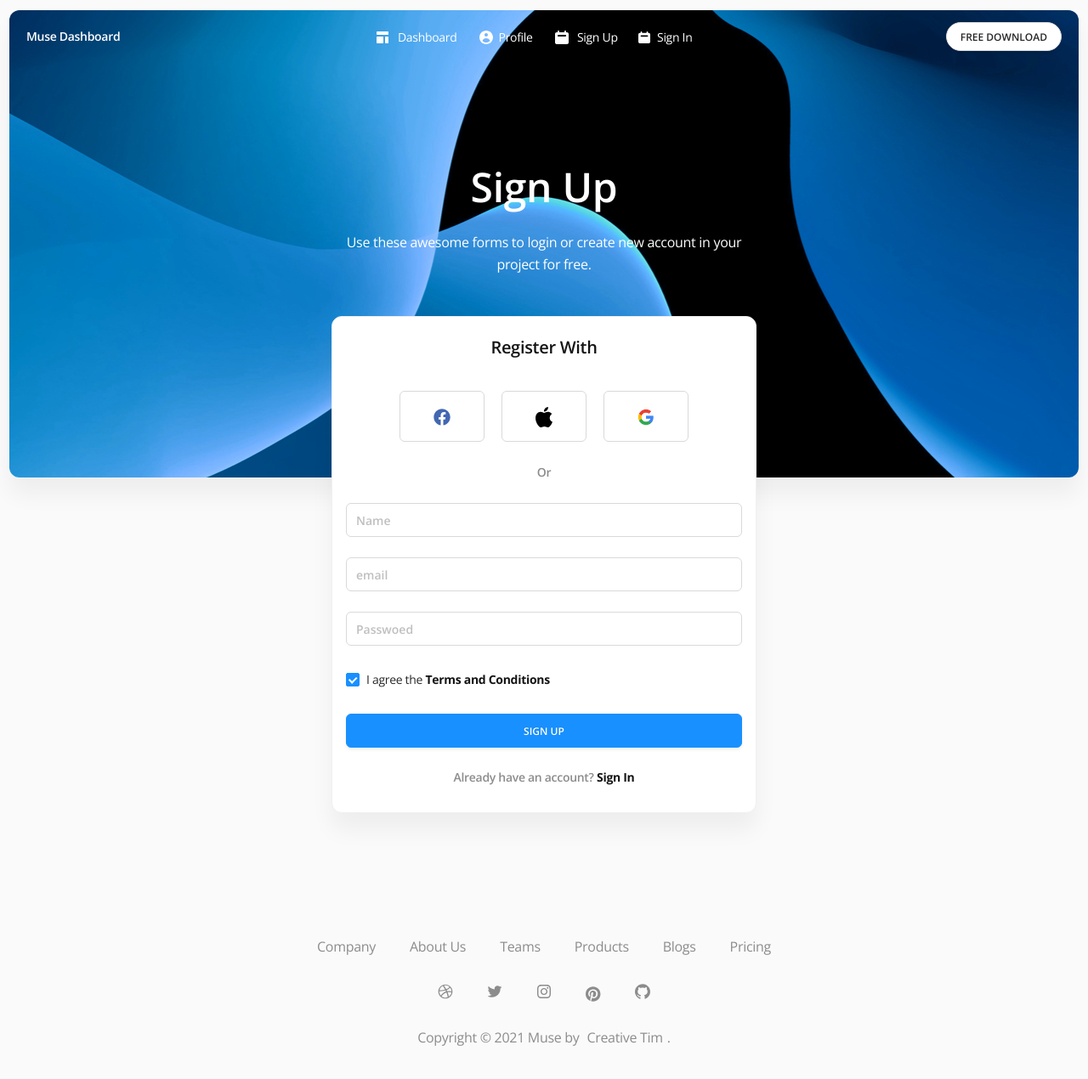
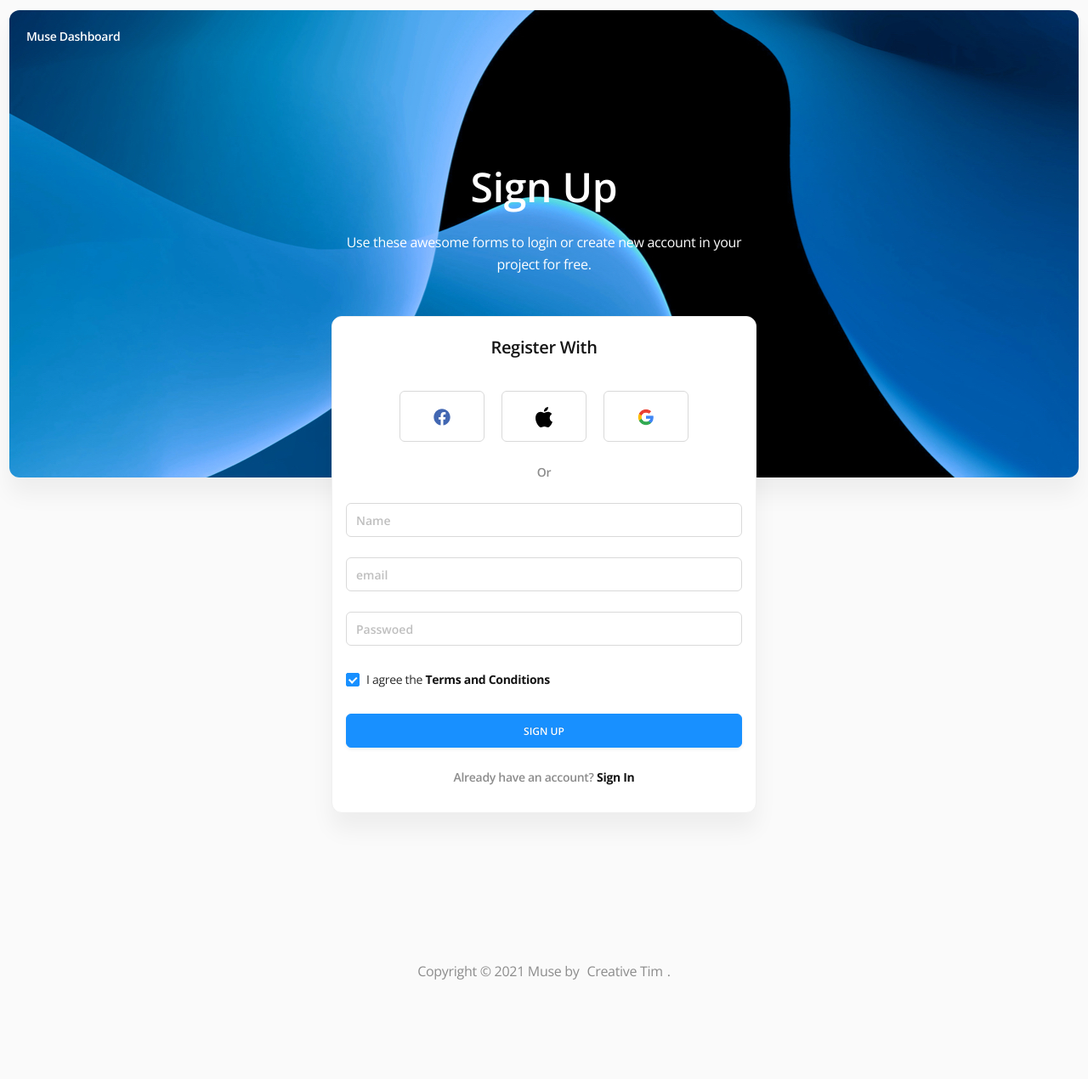
Before and after one commit to Cornerpis/agile-orbit-frontend, a React (Create React App) app: page /sign-up in a window 1280 px wide. Shown: the top 1270 px of the page at 85% size. After the commit the page ends 1208 px from the top, so only its background shows below. Built offline with nearby package versions, Linux system fonts and the light colour scheme.

Commit message:
Clean up sign up header

```diff
--- a/src/pages/SignUp.js
+++ b/src/pages/SignUp.js
@@ -130,7 +130,7 @@ export default class SignUp extends Component {
             <div className="header-col header-brand">
               <h5>Muse Dashboard</h5>
             </div>
-            <div className="header-col header-nav">
+            {/* <div className="header-col header-nav">
               <Menu mode="horizontal" defaultSelectedKeys={["1"]}>
                 <Menu.Item key="1">
                   <Link to="/dashboard">
@@ -160,7 +160,7 @@ export default class SignUp extends Component {
             </div>
             <div className="header-col header-btn">
               <Button type="false">FREE DOWNLOAD</Button>
-            </div>
+            </div> */}
           </Header>
 
           <Content className="p-0">
@@ -251,16 +251,16 @@ export default class SignUp extends Component {
             </Card>
           </Content>
           <Footer>
-            <Menu mode="horizontal">
+            {/* <Menu mode="horizontal">
               <Menu.Item>Company</Menu.Item>
               <Menu.Item>About Us</Menu.Item>
               <Menu.Item>Teams</Menu.Item>
               <Menu.Item>Products</Menu.Item>
               <Menu.Item>Blogs</Menu.Item>
               <Menu.Item>Pricing</Menu.Item>
-            </Menu>
+            </Menu> */}
             <Menu mode="horizontal" className="menu-nav-social">
-              <Menu.Item>
+              {/* <Menu.Item>
                 <Link to="#">{<DribbbleOutlined />}</Link>
               </Menu.Item>
               <Menu.Item>
@@ -283,7 +283,7 @@ export default class SignUp extends Component {
               </Menu.Item>
               <Menu.Item>
                 <Link to="#">{<GithubOutlined />}</Link>
-              </Menu.Item>
+              </Menu.Item> */}
             </Menu>
             <p className="copyright">
               {" "}
```
